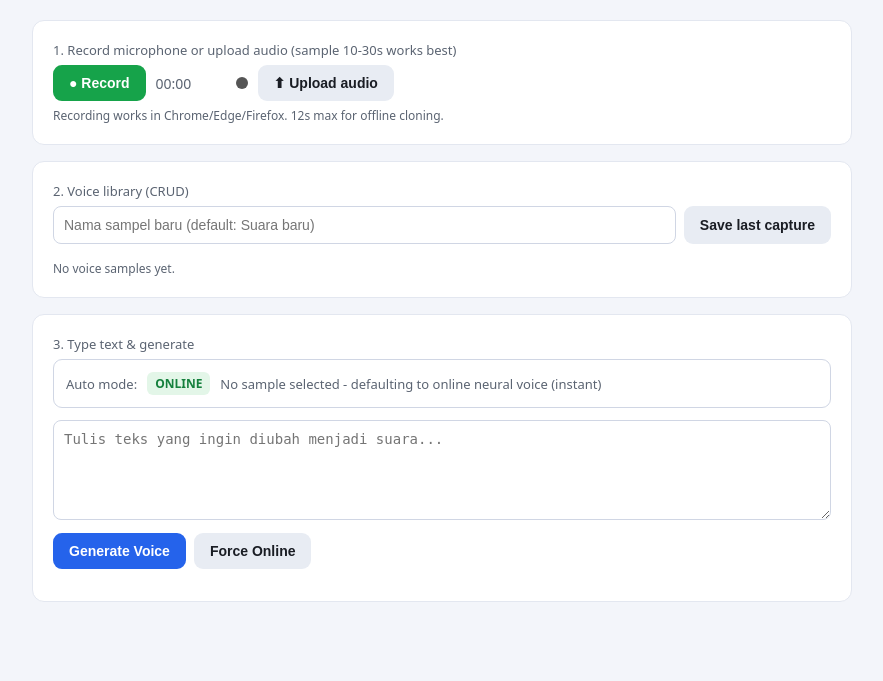
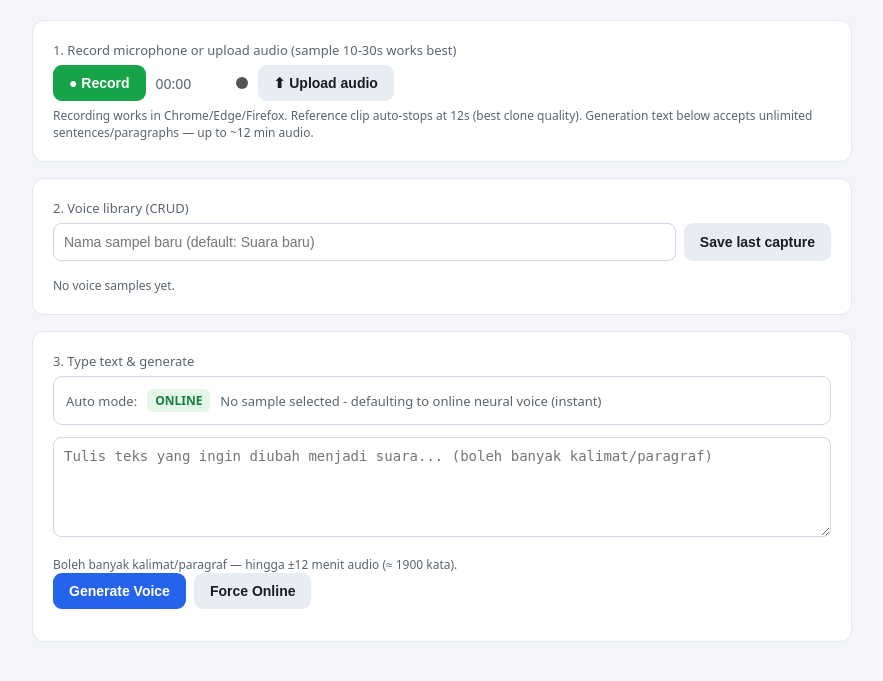
Before and after one commit to sugeng-riyanto/voice_record, a Flask app: page / in a window 1280 px wide. Shown: the part 76-757 px from the top of the page, without its empty margins (198-1081 px from the left). Run offline with Flask 3, Linux system fonts and the light colour scheme; data that the repository does not hold is empty.

Commit message:
ui: allow long text (up to ~12 min audio) with live duration counter and auto-growing textarea

```diff
--- a/templates/index.html
+++ b/templates/index.html
@@ -33,7 +33,7 @@
   .card { background:var(--card); border:1px solid var(--border); border-radius:12px; padding:20px; margin-bottom:16px; }
   label { display:block; font-size:13px; color:var(--muted); margin-bottom:6px; }
   textarea, input[type=text], select { width:100%; background:var(--input); color:var(--text); border:1px solid var(--input-border); border-radius:8px; padding:10px; font-size:14px; }
-  textarea { min-height:100px; resize:vertical; margin-bottom:8px; }
+  textarea { min-height:100px; max-height:60vh; resize:vertical; overflow:auto; margin-bottom:8px; }
 
   .recbar { display:flex; gap:10px; align-items:center; flex-wrap:wrap; }
   .btn { padding:10px 16px; background:var(--accent); color:#fff; border:none; border-radius:9px; font-size:14px; font-weight:600; cursor:pointer; transition:opacity .15s, transform .05s; }
@@ -115,7 +115,7 @@
       <button class="btn gray" onclick="document.getElementById('upAudio').click()">⬆ Upload audio</button>
       <input type="file" id="upAudio" accept="audio/*" style="display:none" onchange="uploadAudio(this)">
     </div>
-    <div class="hint">Recording works in Chrome/Edge/Firefox. 12s max for offline cloning.</div>
+    <div class="hint">Recording works in Chrome/Edge/Firefox. Reference clip auto-stops at 12s (best clone quality). Generation text below accepts unlimited sentences/paragraphs — up to ~12 min audio.</div>
   </div>
 
   <!-- Sample library -->
@@ -136,7 +136,8 @@
       <span class="tag offline" id="modeTag">OFFLINE</span>
       <span class="auto" id="modeNote">Will use selected voice sample</span>
     </div>
-    <textarea id="text" placeholder="Tulis teks yang ingin diubah menjadi suara..."></textarea>
+    <textarea id="text" placeholder="Tulis teks yang ingin diubah menjadi suara... (boleh banyak kalimat/paragraf)"></textarea>
+    <div class="hint" id="txtStats"></div>
     <div class="inline">
       <button class="btn" id="go" onclick="generate()">Generate Voice</button>
       <button class="btn gray" id="goForceOnline" onclick="generate(true)" title="Use online voices instead of offline clone">Force Online</button>
@@ -167,6 +168,27 @@ function toggleTheme() {
   applyTheme(document.documentElement.dataset.theme === 'light' ? 'dark' : 'light');
 }
 applyTheme(getTheme());
+
+// ---- Text stats & auto-grow ----
+const ta = document.getElementById('text');
+function updateTextStats() {
+  const val = ta.value.trim();
+  const words = val ? val.split(/\s+/).length : 0;
+  const secs = Math.round(words / 2.7);
+  const min = Math.floor(secs / 60), s = secs % 60;
+  const over = secs > 720;
+  const el = document.getElementById('txtStats');
+  el.textContent = val
+    ? `${words} kata · perkiraan suara ≈ ${min} min ${String(s).padStart(2,'0')} detik` + (over ? ' — melebihi target 12 min' : '')
+    : 'Boleh banyak kalimat/paragraf — hingga ±12 menit audio (≈ 1900 kata).';
+  el.style.color = over ? 'var(--red)' : '';
+}
+function growTextarea() {
+  ta.style.height = 'auto';
+  ta.style.height = Math.min(ta.scrollHeight, window.innerHeight * 0.6) + 'px';
+}
+ta.addEventListener('input', () => { growTextarea(); updateTextStats(); });
+growTextarea(); updateTextStats();
 
 // ---- Recording ----
 async function toggleRec() {
```
